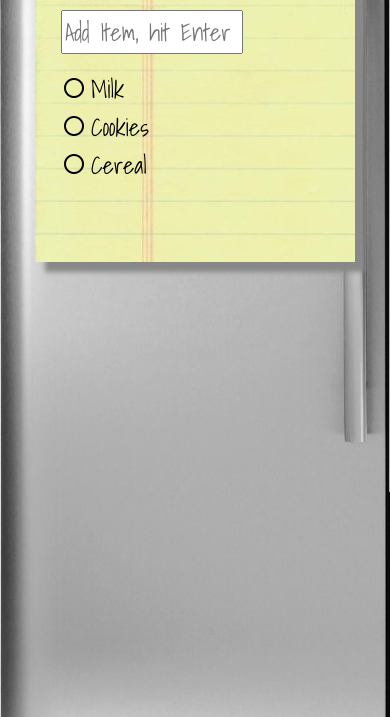
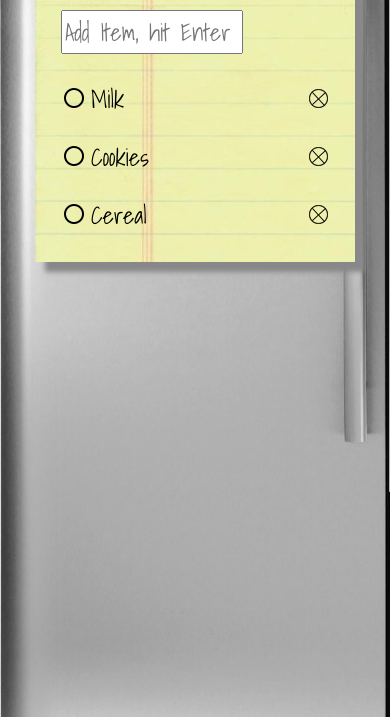
Before and after one commit to mrmyers5280/shopping-list, a plain HTML site: page index.html in a window 390 px wide. Shown: the part 127-844 px from the top of the page. Drawn offline with nearby package versions, Linux system fonts and the light colour scheme.

Commit message:
Enlarge area of delete icon for touch and add media query to space out list items

```diff
--- a/css/main.css
+++ b/css/main.css
@@ -38,15 +38,12 @@ li[aria-checked] {
 	list-style-image: url(../images/circle-checked.png)
 }
 .shopping-list li span {
-	background: url(../images/delete-icon.png) no-repeat;
+	background: url(../images/delete-icon.png) center center no-repeat;
 	float: right;
-	height: 20px;
-	width: 20px;
-	margin-top: 10px;
+	height: 35px;
+	width: 35px;
+	/*margin-top: 10px;*/
 	margin-right: 20px;
-	display: none;
-}
-.shopping-list li:hover span {
 	display: inline-block;
 }
 
@@ -65,3 +62,9 @@ li[aria-checked] {
 .content = padding-left: 10%
 .content h1 = margin-left: 2%
 */
+@media only screen and (max-width: 700px) {
+	.shopping-list li {
+		padding-top: 10px;
+		padding-bottom: 10px;
+	}
+}
```
